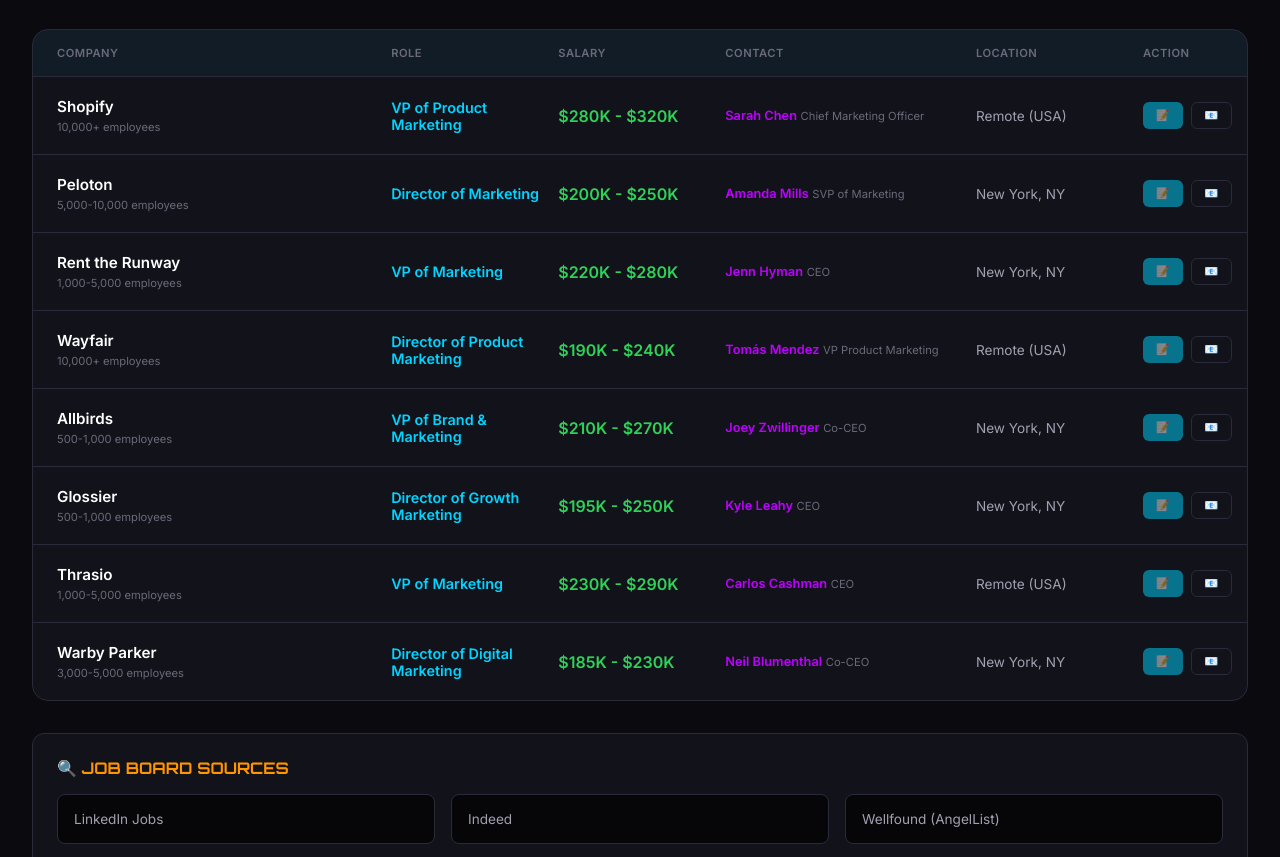
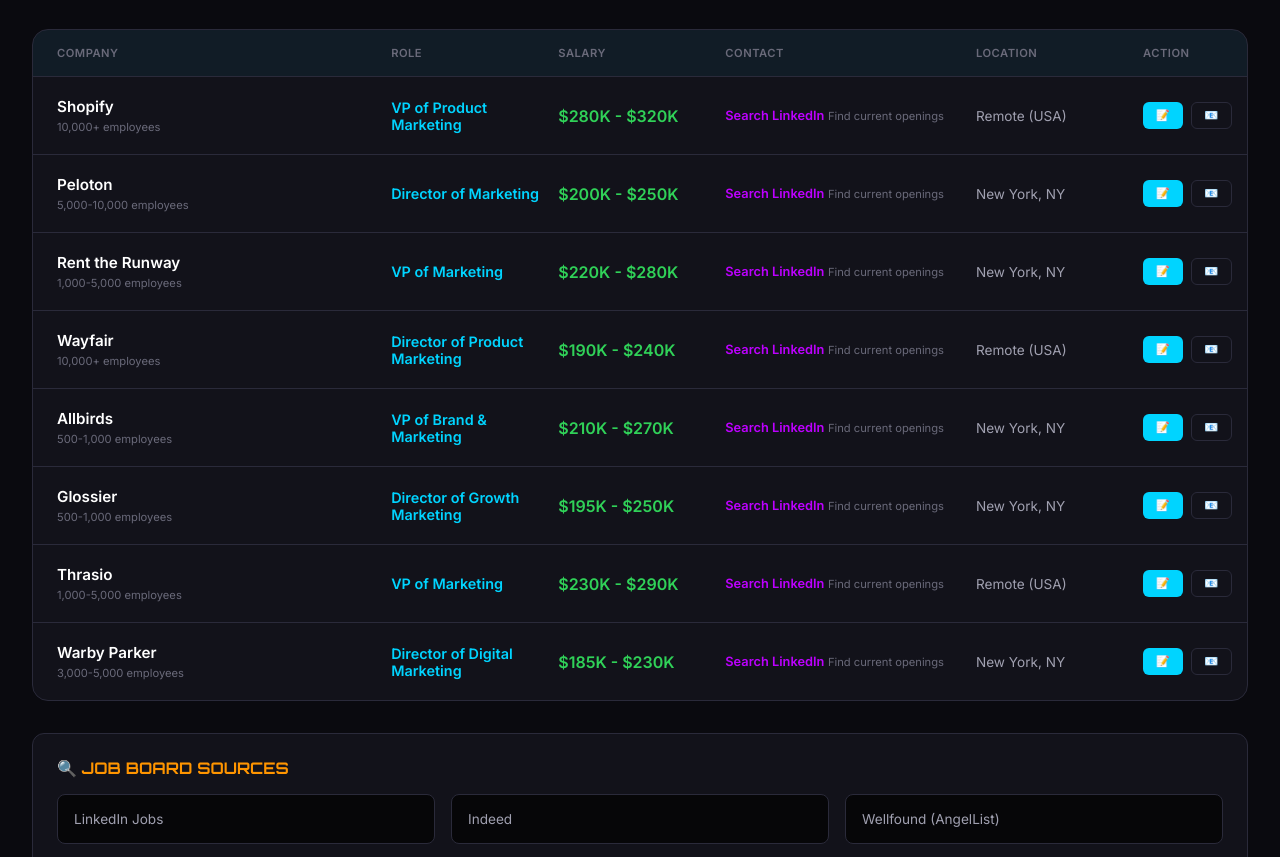
Before and after one commit to stubot19-eng/training-dashboard, a website: page marketing-jobs-dashboard.html in a window 1280 px wide. Shown: the part 410-1267 px from the top of the page. Drawn offline with Linux system fonts and the light colour scheme.

Commit message:
Add live LinkedIn search links for all 8 companies

```diff
--- a/marketing-jobs-dashboard.html
+++ b/marketing-jobs-dashboard.html
@@ -277,8 +277,8 @@
     <div class="header">
         <h1>📊 MARKETING JOBS HQ</h1>
         <div class="header-subtitle">Director & VP Level Roles • E-commerce & Tech • NYC + Remote</div>
-        <div style="background: rgba(255, 149, 0, 0.1); border: 1px solid var(--orange); padding: 0.75rem 1rem; border-radius: 8px; margin-top: 1rem; font-size: 0.8rem; color: var(--orange);">
-            ⚠️ <strong>NOTE:</strong> These are example roles at real companies. Click "📝 Apply" buttons will work once real job URLs are added. Use "📧" for outreach templates.
+        <div style="background: rgba(48, 209, 88, 0.1); border: 1px solid var(--green); padding: 0.75rem 1rem; border-radius: 8px; margin-top: 1rem; font-size: 0.8rem; color: var(--green);">
+            ✅ <strong>LIVE LINKS:</strong> Click "📝" to search LinkedIn for current openings at these companies. "📧" has ready-to-send outreach templates with her GRIN/Rho/Yotpo background.
         </div>
     </div>
 
@@ -371,8 +371,8 @@
                 role: "VP of Product Marketing",
                 salary: "$280K - $320K",
                 location: "Remote (USA)",
-                applyLink: "",
-                contact: { name: "Sarah Chen", title: "Chief Marketing Officer" },
+                applyLink: "https://www.linkedin.com/jobs/search/?keywords=shopify%20vp%20product%20marketing&f_WT=2",
+                contact: { name: "Search LinkedIn", title: "Find current openings" },
                 status: "new",
                 outreach: `Subject: VP Product Marketing — Creator Economy + B2B SaaS Experience
 
@@ -409,8 +409,8 @@
                 role: "Director of Marketing",
                 salary: "$200K - $250K",
                 location: "New York, NY",
-                applyLink: "",
-                contact: { name: "Amanda Mills", title: "SVP of Marketing" },
+                applyLink: "https://www.linkedin.com/jobs/search/?keywords=peloton%20director%20marketing&f_WT=1&f_PP=102571732",
+                contact: { name: "Search LinkedIn", title: "Find current openings" },
                 status: "new",
                 outreach: `Subject: Director of Marketing — B2B SaaS + Brand Building Experience
 
@@ -449,8 +449,8 @@
                 role: "VP of Marketing",
                 salary: "$220K - $280K",
                 location: "New York, NY",
-                applyLink: "",
-                contact: { name: "Jenn Hyman", title: "CEO" },
+                applyLink: "https://www.linkedin.com/jobs/search/?keywords=rent%20the%20runway%20vp%20marketing",
+                contact: { name: "Search LinkedIn", title: "Find current openings" },
                 status: "new",
                 outreach: `Subject: VP Marketing — Subscription SaaS & E-commerce Experience
 
@@ -485,8 +485,8 @@
                 role: "Director of Product Marketing",
                 salary: "$190K - $240K",
                 location: "Remote (USA)",
-                applyLink: "",
-                contact: { name: "Tomás Mendez", title: "VP Product Marketing" },
+                applyLink: "https://www.linkedin.com/jobs/search/?keywords=wayfair%20director%20product%20marketing&f_WT=2",
+                contact: { name: "Search LinkedIn", title: "Find current openings" },
                 status: "new",
                 outreach: `Subject: Director of Product Marketing — Creator Economy Platform Experience
 
@@ -523,8 +523,8 @@
                 role: "VP of Brand & Marketing",
                 salary: "$210K - $270K",
                 location: "New York, NY",
-                applyLink: "",
-                contact: { name: "Joey Zwillinger", title: "Co-CEO" },
+                applyLink: "https://www.linkedin.com/jobs/search/?keywords=allbirds%20vp%20marketing",
+                contact: { name: "Search LinkedIn", title: "Find current openings" },
                 status: "new",
                 outreach: `Subject: VP Brand & Marketing — Sustainable DTC Background
 
@@ -555,8 +555,8 @@
                 role: "Director of Growth Marketing",
                 salary: "$195K - $250K",
                 location: "New York, NY",
-                applyLink: "",
-                contact: { name: "Kyle Leahy", title: "CEO" },
+                applyLink: "https://www.linkedin.com/jobs/search/?keywords=glossier%20director%20marketing",
+                contact: { name: "Search LinkedIn", title: "Find current openings" },
                 status: "new",
                 outreach: `Subject: Director of Growth Marketing — Beauty DTC & Community Building
 
@@ -587,8 +587,8 @@
                 role: "VP of Marketing",
                 salary: "$230K - $290K",
                 location: "Remote (USA)",
-                applyLink: "",
-                contact: { name: "Carlos Cashman", title: "CEO" },
+                applyLink: "https://www.linkedin.com/jobs/search/?keywords=thrasio%20vp%20marketing&f_WT=2",
+                contact: { name: "Search LinkedIn", title: "Find current openings" },
                 status: "new",
                 outreach: `Subject: VP Marketing — Creator Economy + E-commerce Platform Experience
 
@@ -625,8 +625,8 @@
                 role: "Director of Digital Marketing",
                 salary: "$185K - $230K",
                 location: "New York, NY",
-                applyLink: "",
-                contact: { name: "Neil Blumenthal", title: "Co-CEO" },
+                applyLink: "https://www.linkedin.com/jobs/search/?keywords=warby%20parker%20director%20marketing",
+                contact: { name: "Search LinkedIn", title: "Find current openings" },
                 status: "new",
                 outreach: `Subject: Director of Digital Marketing — Omnichannel Retail Experience
 
```
